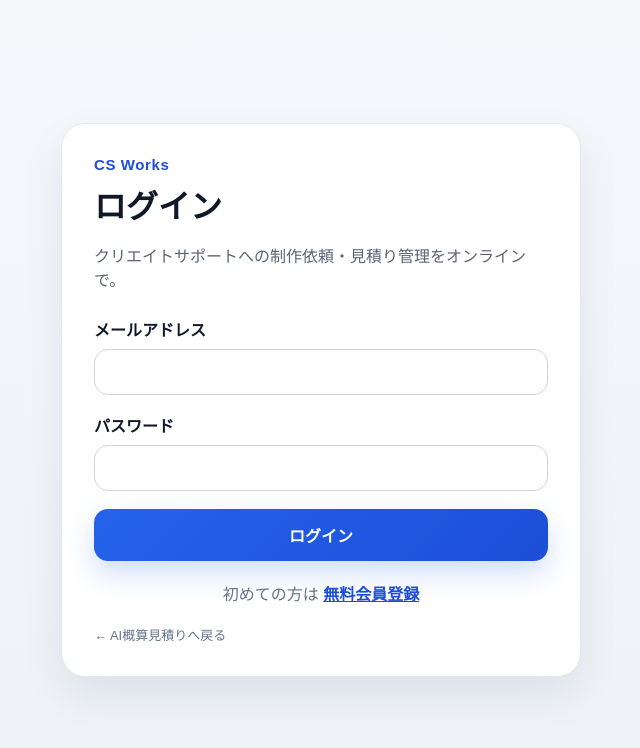
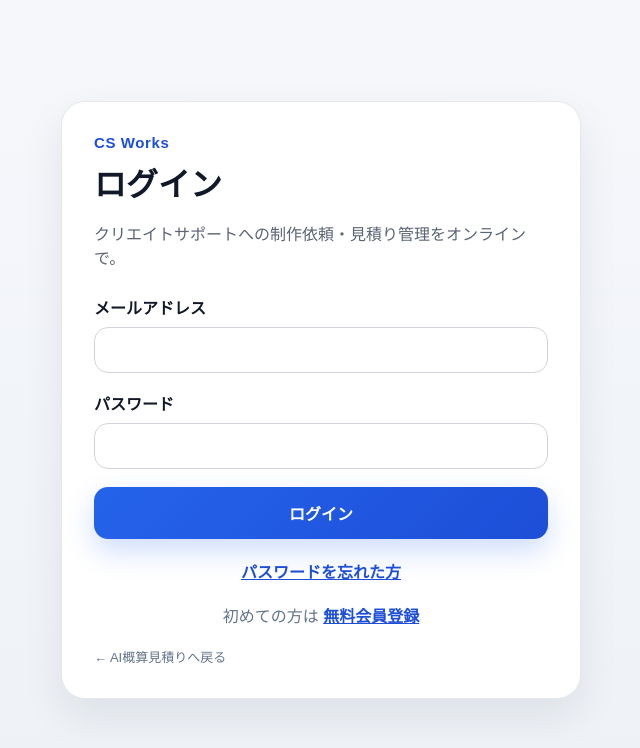
Before and after one commit to k-hioki-source/ai-estimate, a Next.js app: page /login in a window 1280 px wide. Shown: the top 748 px of the page, without its empty margins (319-959 px from the left). Built offline with nearby package versions, Linux system fonts and the light colour scheme.

Commit message:
Update page.tsx

```diff
--- a/app/login/page.tsx
+++ b/app/login/page.tsx
@@ -13,24 +13,81 @@ export default function LoginPage() {
   const [loading, setLoading] = useState(false);
 
   async function handleSubmit(e: FormEvent) {
-    e.preventDefault(); setError(''); setLoading(true);
+    e.preventDefault();
+    setError('');
+    setLoading(true);
+
     const supabase = getSupabaseBrowserClient();
-    const { error } = await supabase.auth.signInWithPassword({ email, password });
+    const { error } = await supabase.auth.signInWithPassword({
+      email,
+      password,
+    });
+
     setLoading(false);
-    if (error) { setError('ログインできませんでした。メールアドレスとパスワードをご確認ください。'); return; }
-    router.push('/mypage'); router.refresh();
+
+    if (error) {
+      setError(
+        'ログインできませんでした。メールアドレスとパスワードをご確認ください。'
+      );
+      return;
+    }
+
+    router.push('/mypage');
+    router.refresh();
   }
 
-  return <main className="authPage"><section className="authCard">
-    <div className="authBrand">CS Works</div><h1>ログイン</h1>
-    <p className="muted">クリエイトサポートへの制作依頼・見積り管理をオンラインで。</p>
-    <form onSubmit={handleSubmit} className="authForm">
-      <div><label>メールアドレス</label><input type="email" autoComplete="email" required value={email} onChange={e=>setEmail(e.target.value)} /></div>
-      <div><label>パスワード</label><input type="password" autoComplete="current-password" required value={password} onChange={e=>setPassword(e.target.value)} /></div>
-      {error && <div className="errorBox">{error}</div>}
-      <button className="primaryButton" disabled={loading}>{loading ? 'ログイン中…' : 'ログイン'}</button>
-    </form>
-    <p className="authFoot">初めての方は <Link href="/signup">無料会員登録</Link></p>
-    <Link className="backLink" href="/">← AI概算見積りへ戻る</Link>
-  </section></main>;
+  return (
+    <main className="authPage">
+      <section className="authCard">
+        <div className="authBrand">CS Works</div>
+        <h1>ログイン</h1>
+
+        <p className="muted">
+          クリエイトサポートへの制作依頼・見積り管理をオンラインで。
+        </p>
+
+        <form onSubmit={handleSubmit} className="authForm">
+          <div>
+            <label>メールアドレス</label>
+            <input
+              type="email"
+              autoComplete="email"
+              required
+              value={email}
+              onChange={(e) => setEmail(e.target.value)}
+            />
+          </div>
+
+          <div>
+            <label>パスワード</label>
+            <input
+              type="password"
+              autoComplete="current-password"
+              required
+              value={password}
+              onChange={(e) => setPassword(e.target.value)}
+            />
+          </div>
+
+          {error && <div className="errorBox">{error}</div>}
+
+          <button className="primaryButton" disabled={loading}>
+            {loading ? 'ログイン中…' : 'ログイン'}
+          </button>
+        </form>
+
+        <p className="authFoot">
+          <Link href="/forgot-password">パスワードを忘れた方</Link>
+        </p>
+
+        <p className="authFoot">
+          初めての方は <Link href="/signup">無料会員登録</Link>
+        </p>
+
+        <Link className="backLink" href="/">
+          ← AI概算見積りへ戻る
+        </Link>
+      </section>
+    </main>
+  );
 }
```
